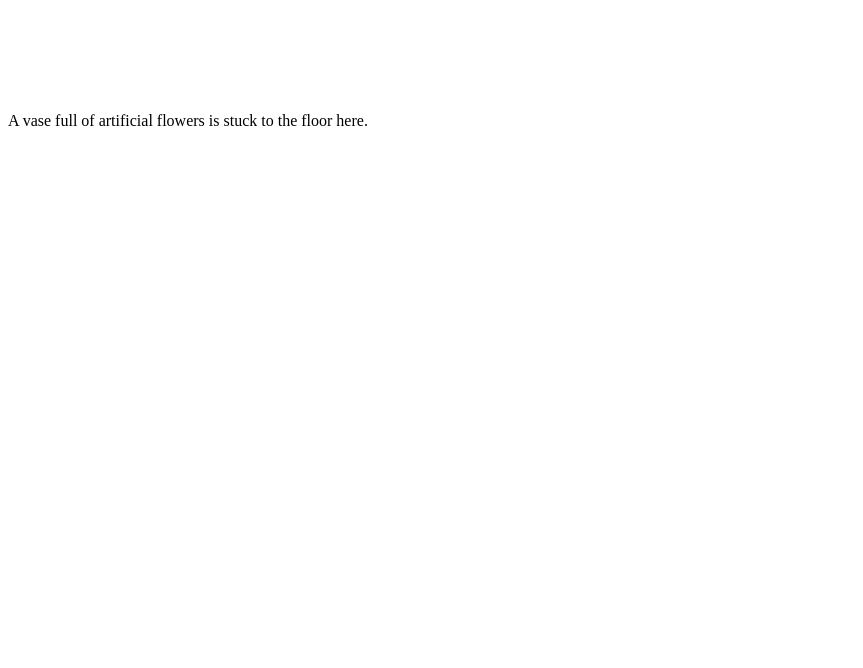
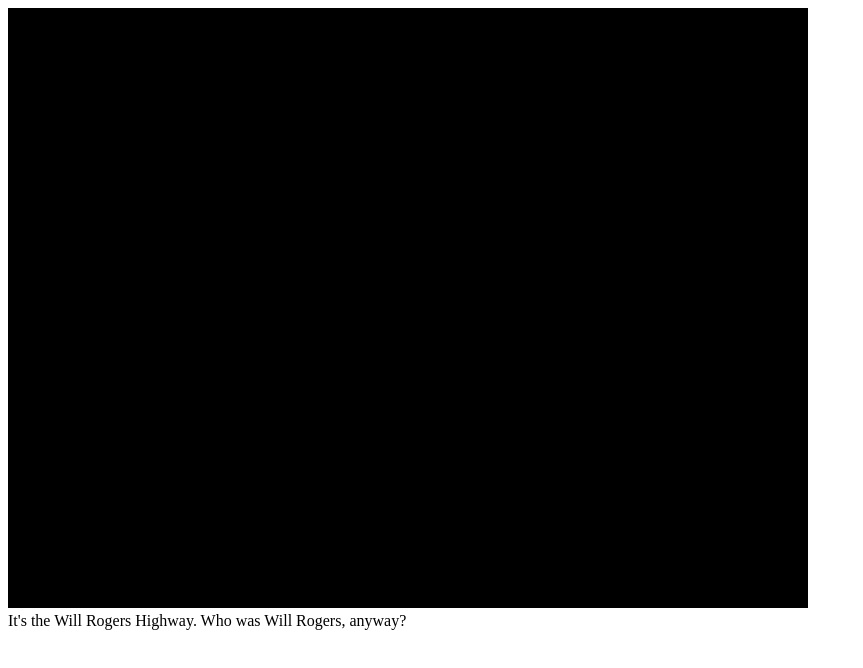
Before and after one commit to mwootendev/yarfk, a plain HTML site: page rfk.html in a window 1280 px wide. Shown: the whole page, without its empty margins (0-863 px from the left). Drawn offline with nearby package versions, Linux system fonts and the light colour scheme.

Commit message:
Added jQuery lib and rfk.init() method

```diff
--- a/rfk.html
+++ b/rfk.html
@@ -2,16 +2,16 @@
 <html>
   <head>
     <title>robotfindskitten</title>
+    <script src="https://ajax.googleapis.com/ajax/libs/jquery/1.6.2/jquery.min.js"></script>
     <script src="rfk.js"></script>
     <script type="text/javascript">
-      function loaded() {
-        var nki = rfk.nonKittenItems.randomItem();
-        document.getElementById("nki").innerHTML = nki;
-      }
+      $(document).ready(function () {
+        rfk.init($("#rfk").get(0), $("#nki").get(0));
+      });
     </script>
   </head>
   <body onload="loaded()">
-    <canvas id="rfk" width="100%" height="100%">
+    <canvas id="rfk" width="800" height="600">
       I'm sorry, but your browser does not support the latest HTML5 features
       required for this website.
     </canvas>
--- a/rfk.js
+++ b/rfk.js
@@ -413,3 +413,25 @@ rfk.nonKittenItems.randomItem = function() {
   var nki = this[Math.floor(Math.random()*this.length)];
   return nki;
 };
+
+rfk.init = function(canvas, nkiElement) {
+   this.canvas = canvas;
+   this.context = canvas.getContext("2d");
+   this.nkiElement = nkiElement;
+
+   this.resetCanvas();
+   this.displayNki(this.nonKittenItems.randomItem());
+};
+
+rfk.displayNki = function(nki) {
+  $(this.nkiElement).html(nki);
+};
+
+rfk.resetCanvas = function() {
+  this.context.save();
+
+  this.context.fillColor = "black";
+  this.context.fillRect(0, 0, this.canvas.width, this.canvas.height);
+
+  this.context.restore();
+};
```
